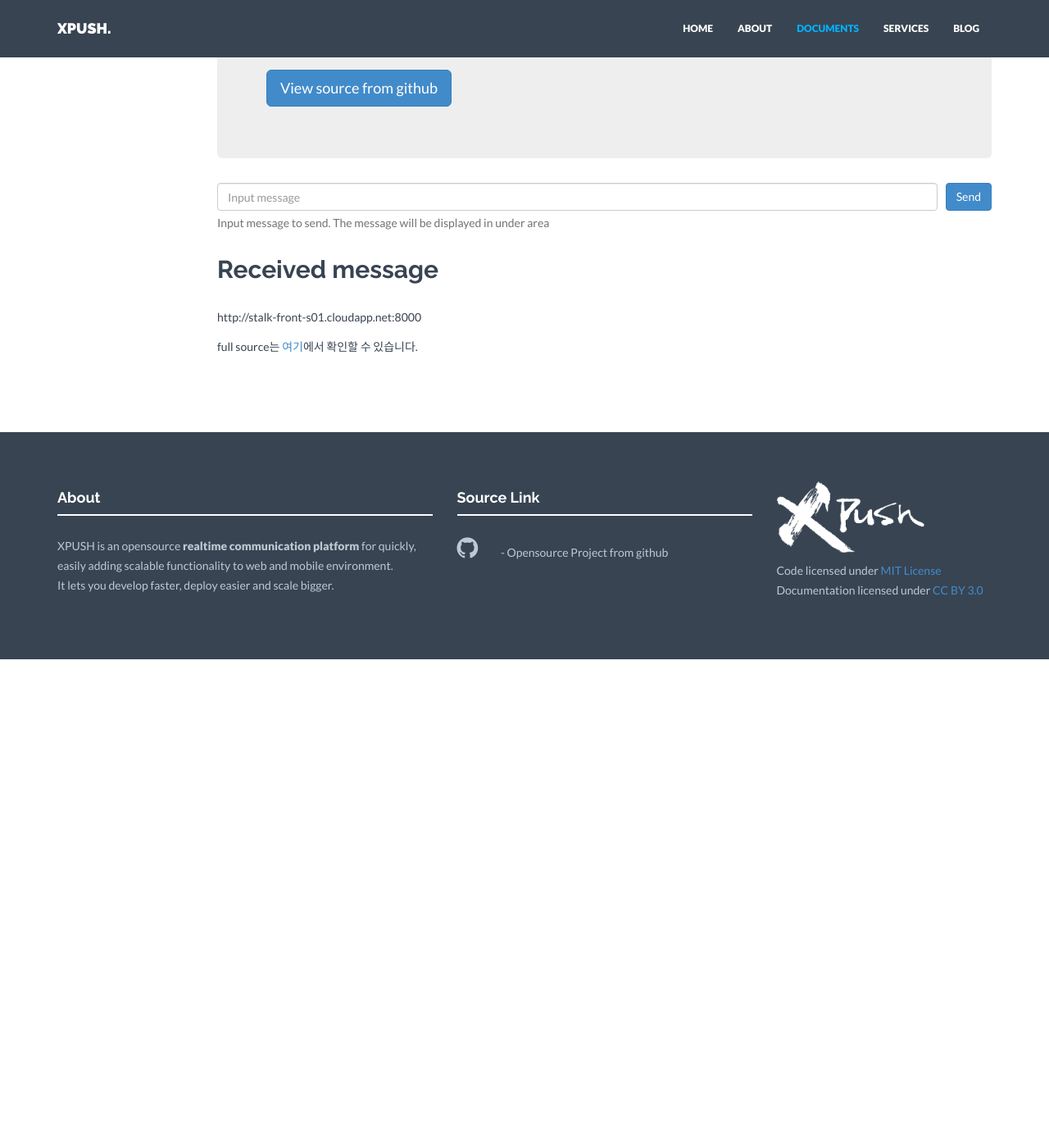
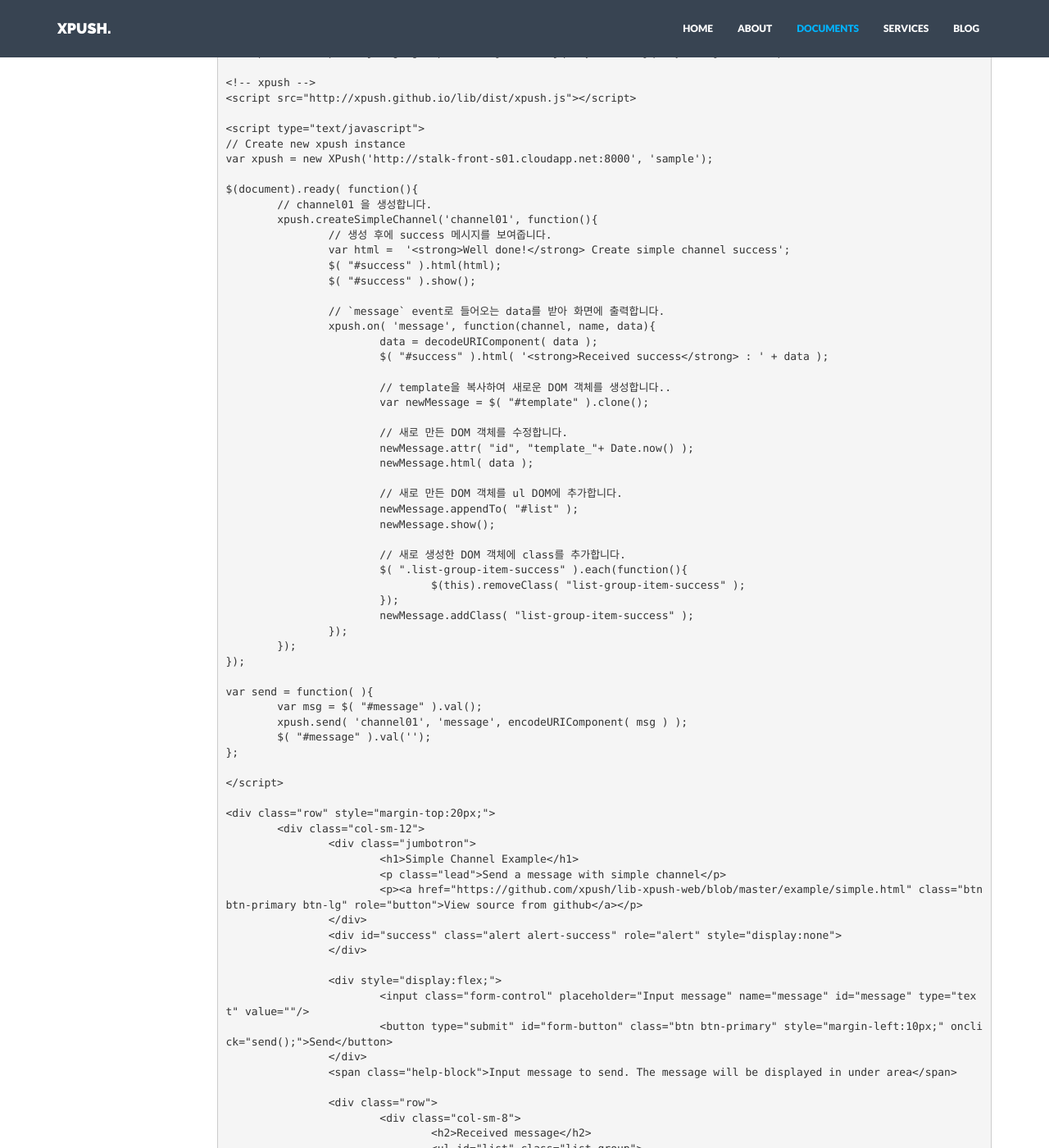
Before and after one commit to xpush/xpush.github.io, a Jekyll site: the page built from doc/quick-start/index.md, in a window 1280 px wide and 1400 px high, scrolled down 1841 px. Shown: the whole window at 82% size. Built offline with Jekyll 4.4.1, drawn with Linux system fonts in a browser that asks for light colours; nearby versions of some CDN libraries; before the commit the page ends 2645 px from its top, so only the background shows below that; some of the changed text lies outside the part shown.

Commit message:
add live demo source

```diff
--- a/doc/quick-start/index.md
+++ b/doc/quick-start/index.md
@@ -82,16 +82,24 @@ XPUSH 인스턴스 생성시,
 
 생성한 채널에 `message` 라는 이름의 이벤트가 발생하면 로그가 남기도록 개발합니다.
 
-이제, `channel01` 채널로 `message` 이벤트로 Hello World 문자열을 전송합니다. 문자열 뿐 아니라, JSON 타입도 가능합니다.
+이제, `channel01` 채널로 `message` 이벤트로 'Hello World' 문자열을 전송합니다. 문자열 뿐 아니라, JSON 타입도 가능합니다.
 
 <pre data-lang="js">
-<code class="prettyprint">xpush.send( 'channel01', 'message', 'Hello world' );</code>
+<code class="prettyprint">xpush.send( 'channel01', 'message', 'Hello World' );</code>
 </pre>
 
 <br />
 
 ## 5. Live Demo
 
+위와 같은 방법으로 간단한 채팅을 구현해봅니다.
+
+full source는 [여기](https://github.com/xpush/lib-xpush-web/blob/master/example/simple.html)에서 확인할 수 있습니다.
+
+아래 데모에서 사용한 XPUSH 서버는 XPUSH 개발팀에서 제공하는 임시 테스트용 서버이므로, 일시적으로 동작하지 않거나 성능을 보장할 수 없습니다. 그러므로 여러분이 직접 설치하신 XPUSH 를 사용하시기 바랍니다.
+
+#### 데모 전체 소스
+{% highlight html %}
 <script src="https://ajax.googleapis.com/ajax/libs/jquery/1.11.1/jquery.min.js"></script>
 
 <!-- xpush -->
@@ -168,10 +176,90 @@ var send = function( ){
 		</div>
 	</div>
 </div>
+{% endhighlight %}
 
-http://stalk-front-s01.cloudapp.net:8000
 
-full source는 [여기](https://github.com/xpush/lib-xpush-web/blob/master/example/simple.html)에서 확인할 수 있습니다.
+
+<script src="https://ajax.googleapis.com/ajax/libs/jquery/1.11.1/jquery.min.js"></script>
+
+<!-- xpush -->
+<script src="http://xpush.github.io/lib/dist/xpush.js"></script>
+
+<script type="text/javascript">
+// Create new xpush instance
+var xpush = new XPush('http://stalk-front-s01.cloudapp.net:8000', 'sample');
+
+$(document).ready( function(){
+	// channel01 을 생성합니다.
+	xpush.createSimpleChannel('channel01', function(){
+		// 생성 후에 success 메시지를 보여줍니다.
+		var html =  '<strong>Well done!</strong> Create simple channel success';
+		$( "#success" ).html(html);
+		$( "#success" ).show();
+
+			// `message` event로 들어오는 data를 받아 화면에 출력합니다.
+		xpush.on( 'message', function(channel, name, data){
+			data = decodeURIComponent( data );
+			$( "#success" ).html( '<strong>Received success</strong> : ' + data );
+
+			// template을 복사하여 새로운 DOM 객체를 생성합니다..
+			var newMessage = $( "#template" ).clone();
+
+			// 새로 만든 DOM 객체를 수정합니다.
+			newMessage.attr( "id", "template_"+ Date.now() );
+			newMessage.html( data );
+
+			// 새로 만든 DOM 객체를 ul DOM에 추가합니다.
+			newMessage.appendTo( "#list" );
+			newMessage.show();
+
+			// 새로 생성한 DOM 객체에 class를 추가합니다.
+			$( ".list-group-item-success" ).each(function(){
+				$(this).removeClass( "list-group-item-success" );
+			});
+			newMessage.addClass( "list-group-item-success" );
+		});
+	});
+});
+
+var send = function( ){
+	var msg = $( "#message" ).val();
+	xpush.send( 'channel01', 'message', encodeURIComponent( msg ) );
+	$( "#message" ).val('');
+};
+
+</script>
+
+<br />
+
+#### 실행 결과
+
+<div class="row" style="margin-top:20px;">
+	<div class="col-sm-12">
+		<div class="jumbotron">
+			<h1>Simple Channel Example</h1>
+			<p class="lead">Send a message with simple channel</p>
+			<p><a href="https://github.com/xpush/lib-xpush-web/blob/master/example/simple.html" class="btn btn-primary btn-lg" role="button">View source from github</a></p>
+		</div>
+		<div id="success" class="alert alert-success" role="alert" style="display:none">
+		</div>
+
+		<div style="display:flex;">
+			<input class="form-control" placeholder="Input message" name="message" id="message" type="text" value=""/>
+			<button type="submit" id="form-button" class="btn btn-primary" style="margin-left:10px;" onclick="send();">Send</button>
+		</div>
+		<span class="help-block">Input message to send. The message will be displayed in under area</span>
+
+		<div class="row">
+			<div class="col-sm-8">
+				<h2>Received message</h2>
+				<ul id="list" class="list-group">
+					<li id="template" class="list-group-item" style="display:none;">There is no message</li>
+				</ul>
+			</div>
+		</div>
+	</div>
+</div>
 
 <script type="text/javascript">
 	prettyPrint();
```
